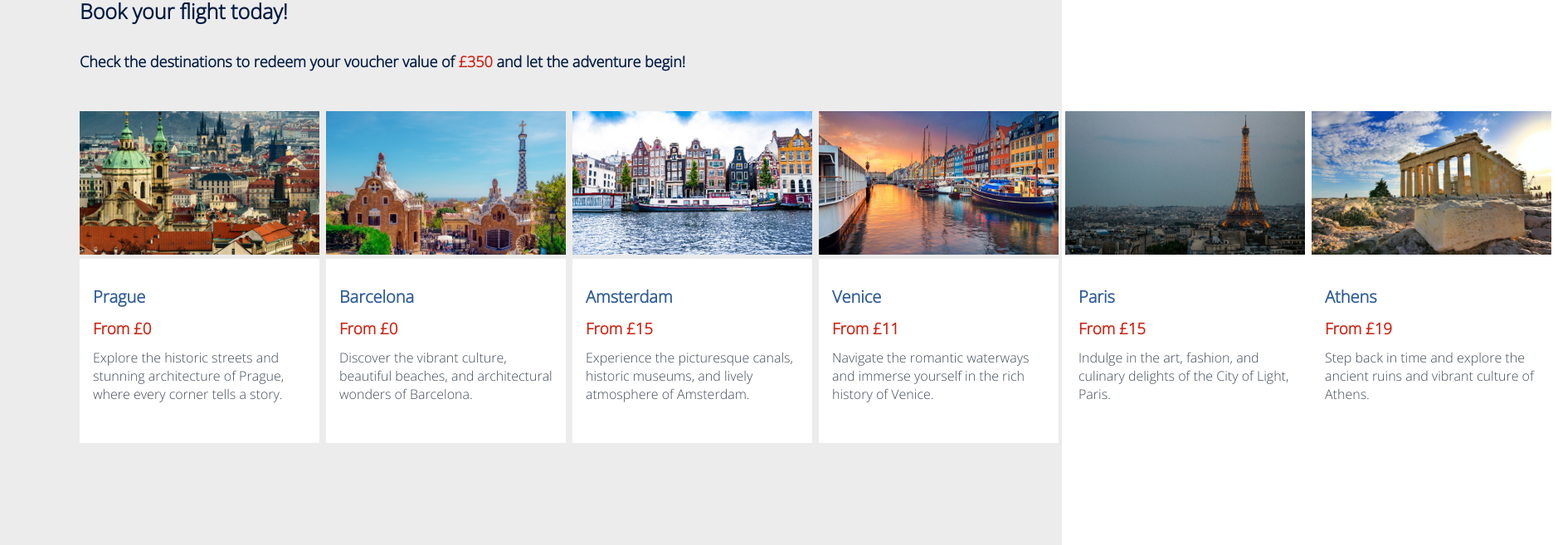
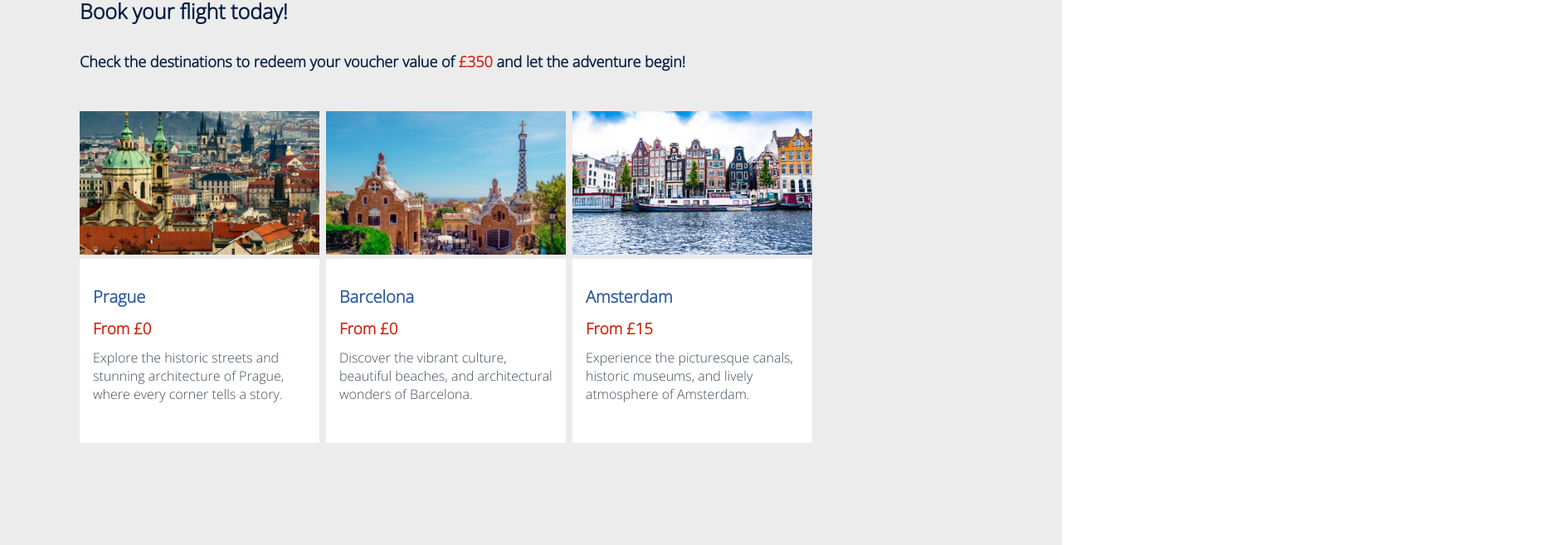
Before and after one commit to viachiyu/hackathon-BA-project, a React (Create React App) app: page /feature in a window 1280 px wide. Shown: the part 187-844 px from the top of the page at 83% size, 1878 px wide, since content can reach past the window. Built offline with nearby package versions, Linux system fonts and the light colour scheme.

Commit message:
changes for destinations

```diff
--- a/src/components/DestinationCard/DestinationCard.jsx
+++ b/src/components/DestinationCard/DestinationCard.jsx
@@ -2,11 +2,8 @@ import "./DestinationCard.scss";
 import prague from "../../assets/images/Prague.svg";
 import barcelona from "../../assets/images/Barcelona.svg";
 import amsterdam from "../../assets/images/Amsterdam.svg";
-import venice from "../../assets/images/Venice.svg";
-import athens from "../../assets/images/Athens.svg";
-import paris from "../../assets/images/Paris.svg";
 
-const images = [prague, barcelona, amsterdam, venice, paris, athens];
+const images = [prague, barcelona, amsterdam];
 
 function DestinationCard({ destination }) {
   return (
--- a/src/data/destinations.js
+++ b/src/data/destinations.js
@@ -17,23 +17,5 @@ const destinations = [
     description:
       "Experience the picturesque canals, historic museums, and lively atmosphere of Amsterdam.",
   },
-  {
-    name: "Venice",
-    price: "From £11",
-    description:
-      "Navigate the romantic waterways and immerse yourself in the rich history of Venice.",
-  },
-  {
-    name: "Paris",
-    price: "From £15",
-    description:
-      "Indulge in the art, fashion, and culinary delights of the City of Light, Paris.",
-  },
-  {
-    name: "Athens",
-    price: "From £19",
-    description:
-      "Step back in time and explore the ancient ruins and vibrant culture of Athens.",
-  },
 ];
 export default destinations;
```
